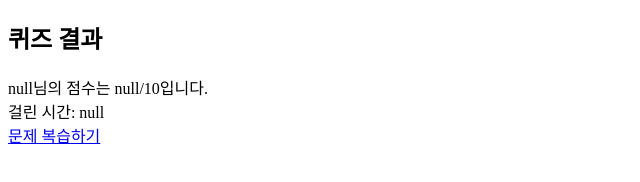
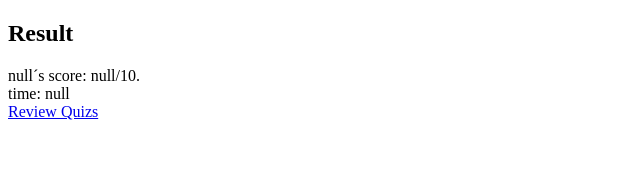
Before and after one commit to ydjdgm/wdSchule, a plain HTML site: page result.html in a window 1280 px wide. Shown: the whole page, without its empty margins (0-640 px from the left). Drawn offline with Linux system fonts and the light colour scheme.

Commit message:
Update result.html

```diff
--- a/result.html
+++ b/result.html
@@ -1,17 +1,17 @@
 <!DOCTYPE html>
-<html lang="ko">
+<html lang="en">
 <head>
 <meta charset="UTF-8">
-<title>퀴즈 결과</title>
+<title>Result</title>
 </head>
 <body>
 
-<h2>퀴즈 결과</h2>
+<h2>Result</h2>
 
 <div id="result"></div>
 <div id="seconds"></div>
 
-<a href="review.html" id="reviewLink">문제 복습하기</a>
+<a href="review.html" id="reviewLink">Review Quizs</a>
 
 <script>
 // URL에서 점수 추출
@@ -20,8 +20,8 @@ const score = params.get('score');
 // 로컬 스토리지에서 유저 이름 추출
 const userName = localStorage.getItem("userName");
 const seconds = localStorage.getItem("seconds");
-document.getElementById('result').innerHTML = `${userName}님의 점수는 ${score}/10입니다.`;
-document.getElementById('seconds').innerHTML = `걸린 시간: ${seconds}`;
+document.getElementById('result').innerHTML = `${userName}´s score: ${score}/10.`;
+document.getElementById('seconds').innerHTML = `time: ${seconds}`;
 </script>
 </body>
 </html>
```
